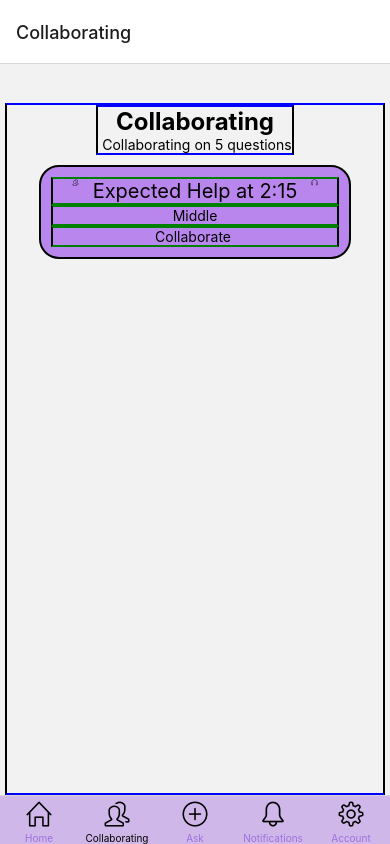
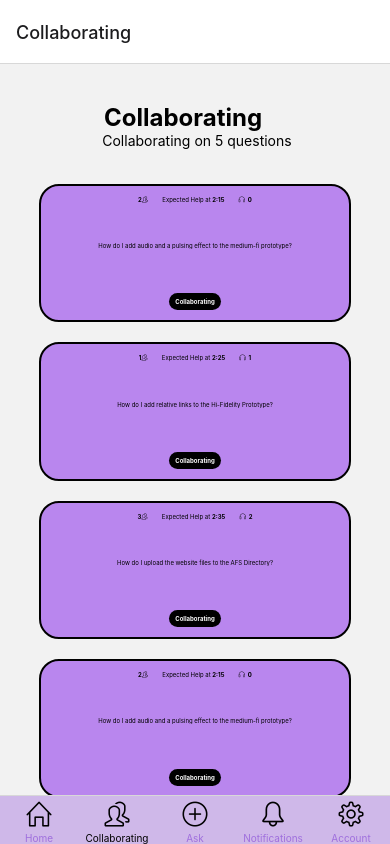
Before and after one commit to ashtonxiong/same-Q-App, a React Native app: screen /Collaborating in a window 390 px wide. Built offline with nearby package versions, Linux system fonts and the light colour scheme; what @freakycoder/react-native-helpers would draw is missing.

Commit message:
Created Collaboration Page, needs scrolling to work

```diff
--- a/App.js
+++ b/App.js
@@ -1,6 +1,7 @@
 import React from 'react';
 import { NavigationContainer } from '@react-navigation/native';
 import { createStackNavigator } from '@react-navigation/stack';
+import { View, Text, StyleSheet, TouchableOpacity, Dimensions, ScrollView } from 'react-native';
 import { createBottomTabNavigator } from '@react-navigation/bottom-tabs';
 import HomePage from './components/HomePage';
 import CoursePage from './components/CoursePage';
@@ -15,12 +16,14 @@ const Tab = createBottomTabNavigator();
 
 const MainStack = () => {
   return (
+    // <View>
       <Stack.Navigator initialRouteName="Home">
         <Stack.Screen name="HomePage" component={HomePage} />
         <Stack.Screen name="CoursePage" component={CoursePage} />
         <Stack.Screen name="Notifications" component={Notifications} />
         <Stack.Screen name="QuestionPage" component={QuestionPage} />
       </Stack.Navigator>
+    // </View>
   );
 };
 
@@ -29,14 +32,25 @@ const App = () => {
     <NavigationContainer>
       <Tab.Navigator
         screenOptions={{
-          tabBarStyle: {
-            backgroundColor: '#cfb8e9', // Set the background color
+          tabBarActiveTintColor: "#000",
+          tabBarInactiveTintColor: "#9f6fdd",
+          tabBarStyle: [
+            {
+              display: "flex",
+              backgroundColor: '#cfb8e9'
             },
+            null
+          ]
         }}
-        tabBarOptions={{
-          activeTintColor: '#000', // Set the active tab color
-          inactiveTintColor: '#9f6fdd', // Set the inactive tab color
-        }}
+        // screenOptions={{
+        //   tabBarStyle: {
+        //     backgroundColor: '#cfb8e9', // Set the background color
+        //   },
+        // }}
+        // tabBarOptions={{
+        //   activeTintColor: '#000', // Set the active tab color
+        //   inactiveTintColor: '#9f6fdd', // Set the inactive tab color
+        // }}
       >
       <Tab.Screen name="Home" component={MainStack}
       options={{
--- a/components/CollabPage.js
+++ b/components/CollabPage.js
@@ -1,5 +1,5 @@
 import React from 'react';
-import { View, Text, StyleSheet, TouchableOpacity, Dimensions, ScrollView } from 'react-native';
+import { View, Text, TouchableOpacity, ScrollView } from 'react-native';
 import { useNavigation } from '@react-navigation/native';
 import styles from '../styles';
 import Icon from 'react-native-vector-icons/SimpleLineIcons';
@@ -23,24 +23,164 @@ const CollabPage = () => {
           <Text> Collaborating on {numCourses.numQuestions} questions</Text>
         </View>
 
+        {/* --------- FIRST BUTTON -------- */}
+
         <View style={styles.collabBox}>
           {/* top row */}
           <View style={styles.collabTopRow}>
-            <Icon name="people" size="20%" style={styles.collabPeopleIcon} />
-            <Text style={{ fontSize: 20, marginLeft: "5%", marginRight: "5%"}} >Expected Help at 2:15</Text>
-            <Icon style={styles.collabEarphone} name="earphones" size="20%"/>
+            <View style={styles.collabPeopleIcon} >
+              <Text style={{fontSize: '17%', fontWeight: 'bold'}}>2</Text>
+              <Icon name="people" size="20%" />
+            </View>
+            <Text style={{ fontSize: '20%', marginLeft: "5%", marginRight: "5%"}} >Expected Help at <Text style={{fontWeight: 'bold'}}>2:15</Text></Text>
+            <View style={styles.collabEarphone}>
+              <Icon  name="earphones" size="20%"/>
+              <Text style={{fontSize: '17%', fontWeight: 'bold', marginLeft: 3}}>0</Text>
+            </View>
           </View>
 
           {/* middle row */}
-          <View style={styles.collabTopRow}>
-            <Text>Middle</Text>
+          <View style={styles.collabMid}>
+            <Text style={{fontSize: '17%', color: '#000000'}}>How do I add audio and a pulsing effect to the medium-fi prototype?</Text>
           </View>
 
           {/* bottom row */}
-          <View style={styles.collabTopRow}>
-            <Text>Collaborate </Text>
+          <View style={styles.collabBot}>
+          <TouchableOpacity
+            style={styles.collabButton}
+            onPress={() => handleJoinPress("CS 147")}
+          >
+            <Text style={styles.collabButtonText}> Collaborating </Text>
+          </TouchableOpacity>
           </View>
         </View>
+
+        {/* --------- FIRST BUTTON -------- */}
+
+        {/* --------- SECOND BUTTON -------- */}
+
+        <View style={styles.collabBox}>
+          {/* top row */}
+          <View style={styles.collabTopRow}>
+            <View style={styles.collabPeopleIcon} >
+              <Text style={{fontSize: '17%', fontWeight: 'bold'}}>1</Text>
+              <Icon name="people" size="20%" />
+            </View>
+            <Text style={{ fontSize: '20%', marginLeft: "5%", marginRight: "5%"}} >Expected Help at <Text style={{fontWeight: 'bold'}}>2:25</Text></Text>
+            <View style={styles.collabEarphone}>
+              <Icon  name="earphones" size="20%"/>
+              <Text style={{fontSize: '17%', fontWeight: 'bold', marginLeft: 3}}>1</Text>
+            </View>
+          </View>
+
+          {/* middle row */}
+          <View style={styles.collabMid}>
+            <Text style={{fontSize: '17%', color: '#000000'}}>How do I add relative links to the Hi-Fidelity Prototype?</Text>
+          </View>
+
+          {/* bottom row */}
+          <View style={styles.collabBot}>
+          <TouchableOpacity
+            style={styles.collabButton}
+            onPress={() => handleJoinPress("CS 147")}
+          >
+            <Text style={styles.collabButtonText}> Collaborating </Text>
+          </TouchableOpacity>
+          </View>
+        </View>
+        {/* --------- SECOND BUTTON -------- */}
+
+        <View style={styles.collabBox}>
+          {/* top row */}
+          <View style={styles.collabTopRow}>
+            <View style={styles.collabPeopleIcon} >
+              <Text style={{fontSize: '17%', fontWeight: 'bold'}}>3</Text>
+              <Icon name="people" size="20%" />
+            </View>
+            <Text style={{ fontSize: '20%', marginLeft: "5%", marginRight: "5%"}} >Expected Help at <Text style={{fontWeight: 'bold'}}>2:35</Text></Text>
+            <View style={styles.collabEarphone}>
+              <Icon  name="earphones" size="20%"/>
+              <Text style={{fontSize: '17%', fontWeight: 'bold', marginLeft: 3}}>2</Text>
+            </View>
+          </View>
+
+          {/* middle row */}
+          <View style={styles.collabMid}>
+            <Text style={{fontSize: '17%', color: '#000000'}}>How do I upload the website files to the AFS Directory?</Text>
+          </View>
+
+          {/* bottom row */}
+          <View style={styles.collabBot}>
+          <TouchableOpacity
+            style={styles.collabButton}
+            onPress={() => handleJoinPress("CS 147")}
+          >
+            <Text style={styles.collabButtonText}> Collaborating </Text>
+          </TouchableOpacity>
+          </View>
+        </View>
+
+        <View style={styles.collabBox}>
+          {/* top row */}
+          <View style={styles.collabTopRow}>
+            <View style={styles.collabPeopleIcon} >
+              <Text style={{fontSize: '17%', fontWeight: 'bold'}}>2</Text>
+              <Icon name="people" size="20%" />
+            </View>
+            <Text style={{ fontSize: '20%', marginLeft: "5%", marginRight: "5%"}} >Expected Help at <Text style={{fontWeight: 'bold'}}>2:15</Text></Text>
+            <View style={styles.collabEarphone}>
+              <Icon  name="earphones" size="20%"/>
+              <Text style={{fontSize: '17%', fontWeight: 'bold', marginLeft: 3}}>0</Text>
+            </View>
+          </View>
+
+          {/* middle row */}
+          <View style={styles.collabMid}>
+            <Text style={{fontSize: '17%', color: '#000000'}}>How do I add audio and a pulsing effect to the medium-fi prototype?</Text>
+          </View>
+
+          {/* bottom row */}
+          <View style={styles.collabBot}>
+          <TouchableOpacity
+            style={styles.collabButton}
+            onPress={() => handleJoinPress("CS 147")}
+          >
+            <Text style={styles.collabButtonText}> Collaborating </Text>
+          </TouchableOpacity>
+          </View>
+        </View>
+
+        <View style={styles.collabBox}>
+          {/* top row */}
+          <View style={styles.collabTopRow}>
+            <View style={styles.collabPeopleIcon} >
+              <Text style={{fontSize: '17%', fontWeight: 'bold'}}>2</Text>
+              <Icon name="people" size="20%" />
+            </View>
+            <Text style={{ fontSize: '20%', marginLeft: "5%", marginRight: "5%"}} >Expected Help at <Text style={{fontWeight: 'bold'}}>2:15</Text></Text>
+            <View style={styles.collabEarphone}>
+              <Icon  name="earphones" size="20%"/>
+              <Text style={{fontSize: '17%', fontWeight: 'bold', marginLeft: 3}}>0</Text>
+            </View>
+          </View>
+
+          {/* middle row */}
+          <View style={styles.collabMid}>
+            <Text style={{fontSize: '17%', color: '#000000'}}>How do I add audio and a pulsing effect to the medium-fi prototype?</Text>
+          </View>
+
+          {/* bottom row */}
+          <View style={styles.collabBot}>
+          <TouchableOpacity
+            style={styles.collabButton}
+            onPress={() => handleJoinPress("CS 147")}
+          >
+            <Text style={styles.collabButtonText}> Collaborating </Text>
+          </TouchableOpacity>
+          </View>
+        </View>
+
+
     </View>
   );
 };
--- a/styles.js
+++ b/styles.js
@@ -130,8 +130,8 @@ const styles = StyleSheet.create({
 
       // ------ Notification Info --------
       NotiContainer: {
-        borderBlockColor: "blue",
-        borderWidth: 2,
+        // borderBlockColor: "blue",
+        // borderWidth: 2,
         flex: 1,
         alignItems: 'center',
         marginLeft: 5,
@@ -167,10 +167,11 @@ const styles = StyleSheet.create({
 
       // ------ Collab Info --------
       collabHeader : {
-        borderBlockColor: "blue",
-        borderWidth: 2,
+        // borderBlockColor: "blue",
+        // borderWidth: 2,
         // flex: 1,
-        alignItems: 'center',
+        // alignItems: 'center',
+        marginBottom: 25,
       },
       collabBox: {
         // flexDirection: 'row', // have course name and join button in one row
@@ -182,22 +183,57 @@ const styles = StyleSheet.create({
         borderRadius: 20,
         backgroundColor: '#b986ee',
         justifyContent: 'space-between', // align items along the row
+        height: '20%',
       },
       collabTopRow: {
-        borderBlockColor: "green",
-        borderWidth: 2,
+        // borderBlockColor: "green",
+        // borderWidth: 2,
         flexDirection: "row",
         justifyContent: 'center', // align items along the row
       },
       collabEarphone: {
         // borderBlockColor: "red",
         // borderWidth: 2,
-        // flex: 1,
+        flexDirection: "row",
+        justifyContent: 'center', // align items along the row
       },
       collabPeopleIcon: {
         // borderBlockColor: "white",
         // borderWidth: 2,
+        flexDirection: "row",
+        justifyContent: 'center', // align items along the row
         // flex: 1,
+      },
+      collabMid: {
+        // borderBlockColor: "red",
+        // borderWidth: 2,
+        // flex: 1,
+        flexWrap: 'wrap', // Allow text to wrap
+        overflow: 'hidden', // Hide overflow content
+        flexDirection: "row",
+        justifyContent: 'center', // align items along the row
+      },
+      collabBot: {
+        // borderBlockColor: "white",
+        // borderWidth: 2,
+        marginTop: 5,
+        flexWrap: 'wrap', // Allow text to wrap
+        overflow: 'hidden', // Hide overflow content
+        flexDirection: "row",
+        justifyContent: 'center', // align items along the row
+      },
+      collabButton: {
+        height: "100%",
+        borderRadius: 20,
+        backgroundColor: 'black',
+        padding: 5,
+        // justifyContent: 'center',
+        // alignItems: 'center',
+      },
+      collabButtonText: {
+        color: 'white',
+        fontSize: '20%',
+        fontWeight: 'bold',
       },
 
       // ------ Collab Info --------
```
Lines whose indentation alone changed are shown as unchanged.
